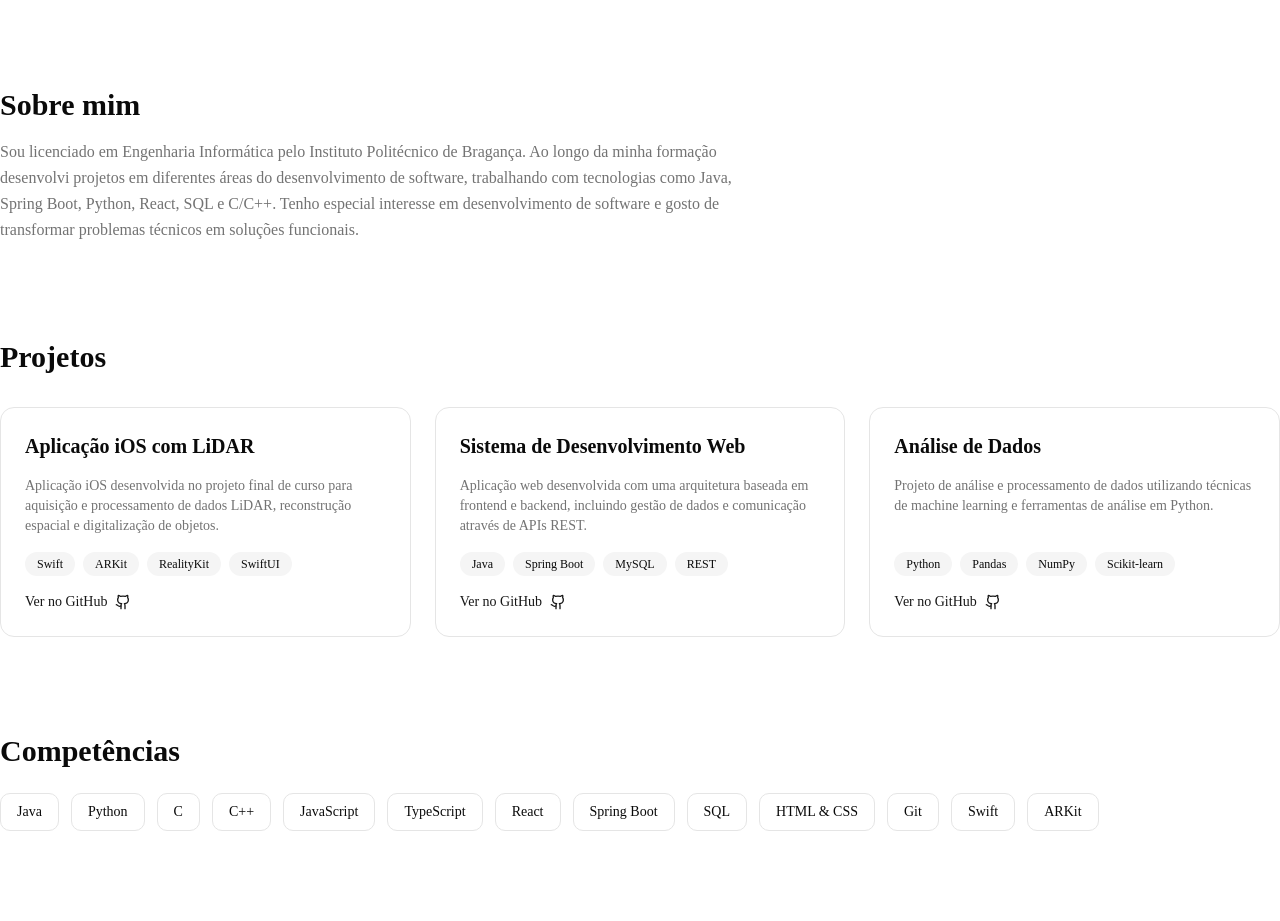
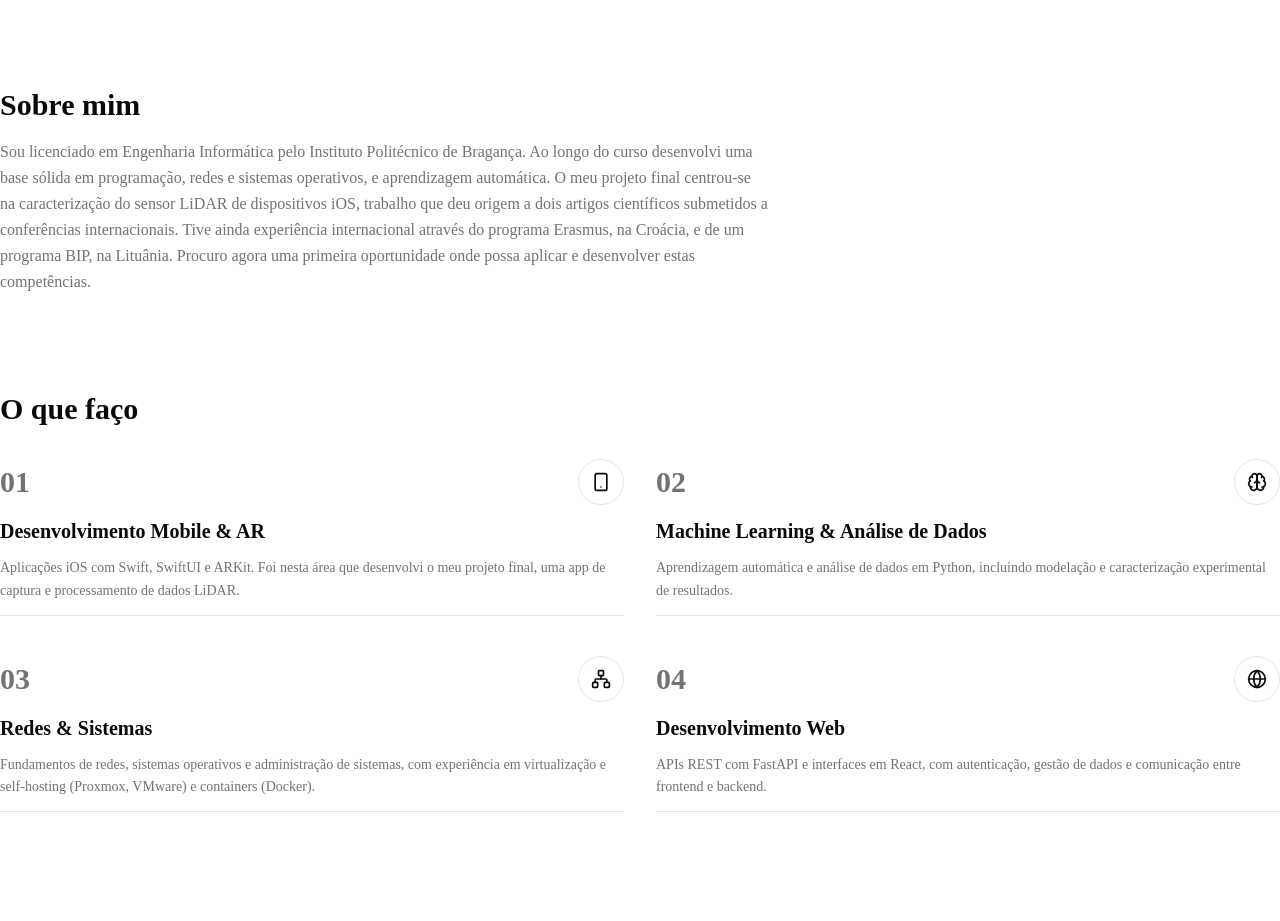
Before and after one commit to RubenSilva13/ruben-portfolio, a Next.js app: page / in a window 1280 px wide. Shown: the part 440-1361 px from the top of the page. Built offline with nearby package versions, Linux system fonts and the light colour scheme.

Commit message:
Atualiza conteudo com dados reais

```diff
--- a/app/page.tsx
+++ b/app/page.tsx
@@ -1,4 +1,4 @@
-import { Github, Linkedin, Mail, FileDown, ArrowRight } from "lucide-react";
+import { Github, Linkedin, Mail, FileDown, ArrowRight, Smartphone, Brain, Network, Globe } from "lucide-react";
 
 export default function Home() {
   return (
@@ -16,8 +16,7 @@ export default function Home() {
 
           <p className="text-lg text-muted-foreground max-w-xl mx-auto md:mx-0">
             Recém-licenciado em Engenharia Informática, com interesse em
-            desenvolvimento de software e na criação de soluções para
-            problemas reais.
+            desenvolvimento de software, aplicações móveis e análise de dados.
           </p>
 
           <div className="flex flex-wrap gap-3 justify-center md:justify-start">
@@ -51,7 +50,7 @@ export default function Home() {
             </a>
 
             <a
-              href="https://www.linkedin.com/"
+              href="https://www.linkedin.com/in/ruben-silva-048b953aa/"
               target="_blank"
               rel="noopener noreferrer"
               className="text-muted-foreground hover:text-primary transition-colors"
@@ -61,7 +60,7 @@ export default function Home() {
             </a>
 
             <a
-              href="mailto:teuemail@gmail.com"
+              href="mailto:rubenmbs123@gmail.com"
               className="text-muted-foreground hover:text-primary transition-colors"
               aria-label="Email"
             >
@@ -83,12 +82,43 @@ export default function Home() {
 
         <p className="text-muted-foreground max-w-3xl leading-relaxed">
           Sou licenciado em Engenharia Informática pelo Instituto Politécnico
-          de Bragança. Ao longo da minha formação desenvolvi projetos em
-          diferentes áreas do desenvolvimento de software, trabalhando com
-          tecnologias como Java, Spring Boot, Python, React, SQL e C/C++.
-          Tenho especial interesse em desenvolvimento de software e gosto de
-          transformar problemas técnicos em soluções funcionais.
+          de Bragança. Ao longo do curso desenvolvi uma base sólida em
+          programação, redes e sistemas operativos, e aprendizagem automática.
+          O meu projeto final centrou-se na caracterização do sensor LiDAR de
+          dispositivos iOS, trabalho que deu origem a dois artigos científicos
+          submetidos a conferências internacionais. Tive ainda experiência
+          internacional através do programa Erasmus, na Croácia, e de um
+          programa BIP, na Lituânia. Procuro agora uma primeira oportunidade
+          onde possa aplicar e desenvolver estas competências.
         </p>
+      </section>
+
+      {/* ===== O QUE FAÇO ===== */}
+      <section id="areas" className="scroll-mt-24 space-y-8">
+        <h2 className="text-3xl font-bold">O que faço</h2>
+
+        <div className="grid gap-8 md:grid-cols-2">
+          {areas.map((area, i) => {
+            const Icone = area.icone;
+            return (
+              <div key={area.titulo} className="space-y-3">
+                <div className="flex items-center justify-between">
+                  <span className="text-3xl font-bold text-muted-foreground">
+                    0{i + 1}
+                  </span>
+                  <div className="rounded-full border p-3">
+                    <Icone className="h-5 w-5" />
+                  </div>
+                </div>
+                <h3 className="text-xl font-semibold">{area.titulo}</h3>
+                <p className="text-muted-foreground text-sm leading-relaxed">
+                  {area.descricao}
+                </p>
+                <div className="border-t pt-2" />
+              </div>
+            );
+          })}
+        </div>
       </section>
 
       {/* ===== PROJETOS ===== */}
@@ -158,7 +188,7 @@ export default function Home() {
         </p>
 
         <a
-          href="mailto:teuemail@gmail.com"
+          href="mailto:rubenmbs123@gmail.com"
           className="inline-flex items-center justify-center rounded-md bg-primary px-4 py-2 text-sm font-medium text-primary-foreground hover:opacity-90 transition-opacity"
         >
           <Mail className="mr-2 h-4 w-4" />
@@ -171,42 +201,72 @@ export default function Home() {
 
 /* ===== DADOS ===== */
 
+const areas = [
+  {
+    icone: Smartphone,
+    titulo: "Desenvolvimento Mobile & AR",
+    descricao:
+      "Aplicações iOS com Swift, SwiftUI e ARKit. Foi nesta área que desenvolvi o meu projeto final, uma app de captura e processamento de dados LiDAR.",
+  },
+  {
+    icone: Brain,
+    titulo: "Machine Learning & Análise de Dados",
+    descricao:
+      "Aprendizagem automática e análise de dados em Python, incluindo modelação e caracterização experimental de resultados.",
+  },
+  {
+    icone: Network,
+    titulo: "Redes & Sistemas",
+    descricao:
+      "Fundamentos de redes, sistemas operativos e administração de sistemas, com experiência em virtualização e self-hosting (Proxmox, VMware) e containers (Docker).",
+  },
+  {
+    icone: Globe,
+    titulo: "Desenvolvimento Web",
+    descricao:
+      "APIs REST com FastAPI e interfaces em React, com autenticação, gestão de dados e comunicação entre frontend e backend.",
+  },
+];
+
 const projetos = [
   {
-    titulo: "Aplicação iOS com LiDAR",
+    titulo: "Captura LiDAR em iOS",
     descricao:
-      "Aplicação iOS desenvolvida no projeto final de curso para aquisição e processamento de dados LiDAR, reconstrução espacial e digitalização de objetos.",
-    tecnologias: ["Swift", "ARKit", "RealityKit", "SwiftUI"],
-    link: "https://github.com/RubenSilva13",
+      "Aplicação iOS para captura de dados tridimensionais com o sensor LiDAR do iPhone, acompanhada de um pipeline de análise em Python que caracteriza a precisão do sensor em função da distância.",
+    tecnologias: ["Swift", "SwiftUI", "ARKit", "Python"],
+    link: "https://github.com/RubenSilva13/LiDAR-capture-ios",
   },
   {
-    titulo: "Sistema de Desenvolvimento Web",
+    titulo: "FastAPI Auth — Backend",
     descricao:
-      "Aplicação web desenvolvida com uma arquitetura baseada em frontend e backend, incluindo gestão de dados e comunicação através de APIs REST.",
-    tecnologias: ["Java", "Spring Boot", "MySQL", "REST"],
-    link: "https://github.com/RubenSilva13",
+      "API REST com autenticação JWT e gestão de tarefas, construída com FastAPI e MySQL.",
+    tecnologias: ["FastAPI", "Python", "MySQL", "JWT"],
+    link: "https://github.com/RubenSilva13/FastApi-Auth-Rest",
   },
   {
-    titulo: "Análise de Dados",
+    titulo: "FastAPI Auth — Frontend",
     descricao:
-      "Projeto de análise e processamento de dados utilizando técnicas de machine learning e ferramentas de análise em Python.",
-    tecnologias: ["Python", "Pandas", "NumPy", "Scikit-learn"],
-    link: "https://github.com/RubenSilva13",
+      "Frontend em React para uma API de autenticação e gestão de tarefas, com autenticação por JWT.",
+    tecnologias: ["React", "Tailwind CSS", "JavaScript", "JWT"],
+    link: "https://github.com/RubenSilva13/FastApi-Auth-React",
   },
 ];
 
 const competencias = [
+  "Python",
+  "Swift",
   "Java",
-  "Python",
-  "C",
-  "C++",
+  "SwiftUI",
+  "ARKit",
+  "Machine Learning",
+  "C / C++",
+  "C#",
   "JavaScript",
-  "TypeScript",
   "React",
-  "Spring Boot",
+  "FastAPI",
   "SQL",
-  "HTML & CSS",
+  "Redes",
+  "Linux",
+  "Docker",
   "Git",
-  "Swift",
-  "ARKit",
 ];
```
